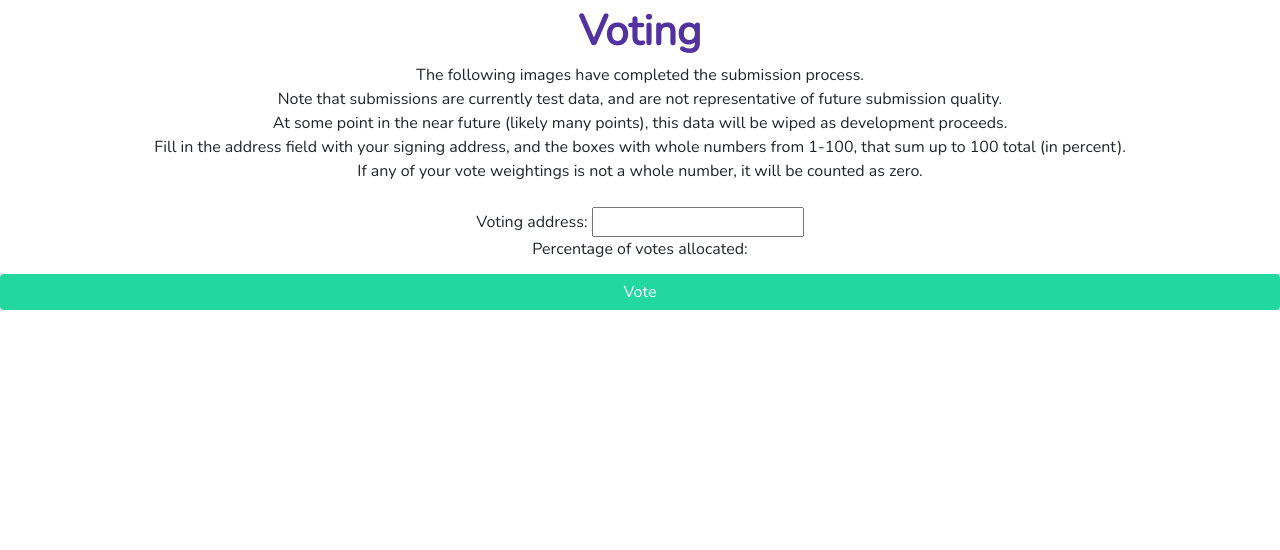
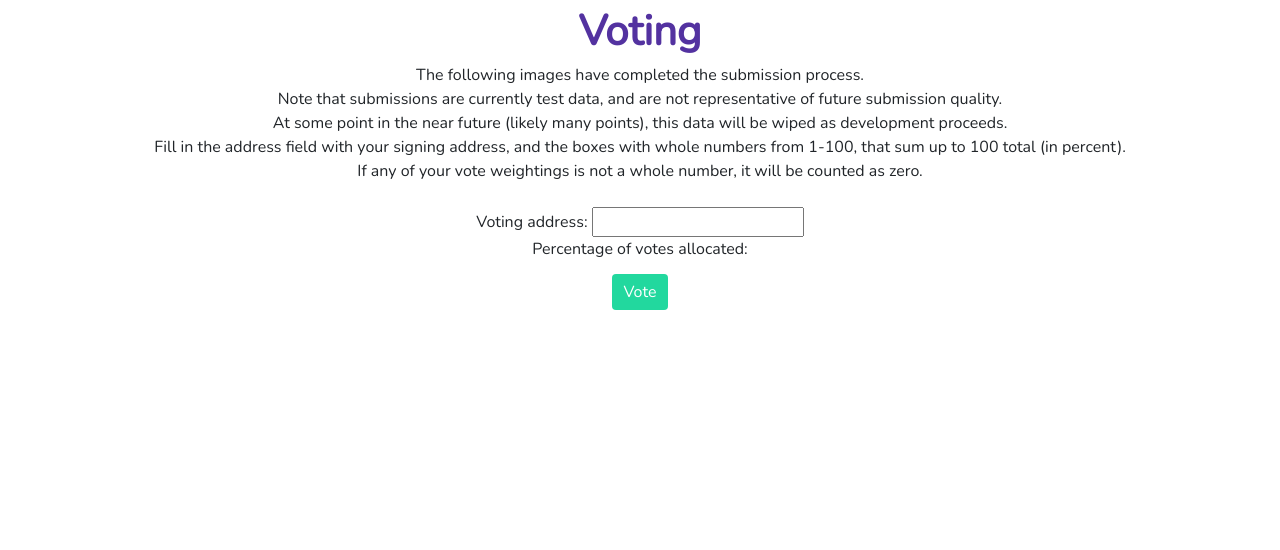
Before and after one commit to livinginformation/PepeVote, a Flask app: template templates/vote.html in a window 1280 px wide. Shown: the part 56-606 px from the top of the page. Run offline with Flask 2, Linux system fonts and the light colour scheme; the template is opened without the code that fills it, so the values that code supplies are empty; parts of the project's set-up code (start-up, migrations or seed data) failed here and were passed over; some libraries are stand-ins or nearby versions.

Commit message:
Update vote.html

```diff
--- a/templates/vote.html
+++ b/templates/vote.html
@@ -41,7 +41,7 @@
   <div class="flex-column align-items-center justify-content-center d-flex">
     <span>Voting address: <input type="text" name="address" id="address"></span>
     <span>Percentage of votes allocated: <span id="total"></span></span>
-    <button class='btn btn-block btn-success' type="submit" id="submit">Vote</button>
+    <button class='btn btn-primary' type="submit" id="submit">Vote</button>
     <div id="status">
       <span></span>
     </div>
```
